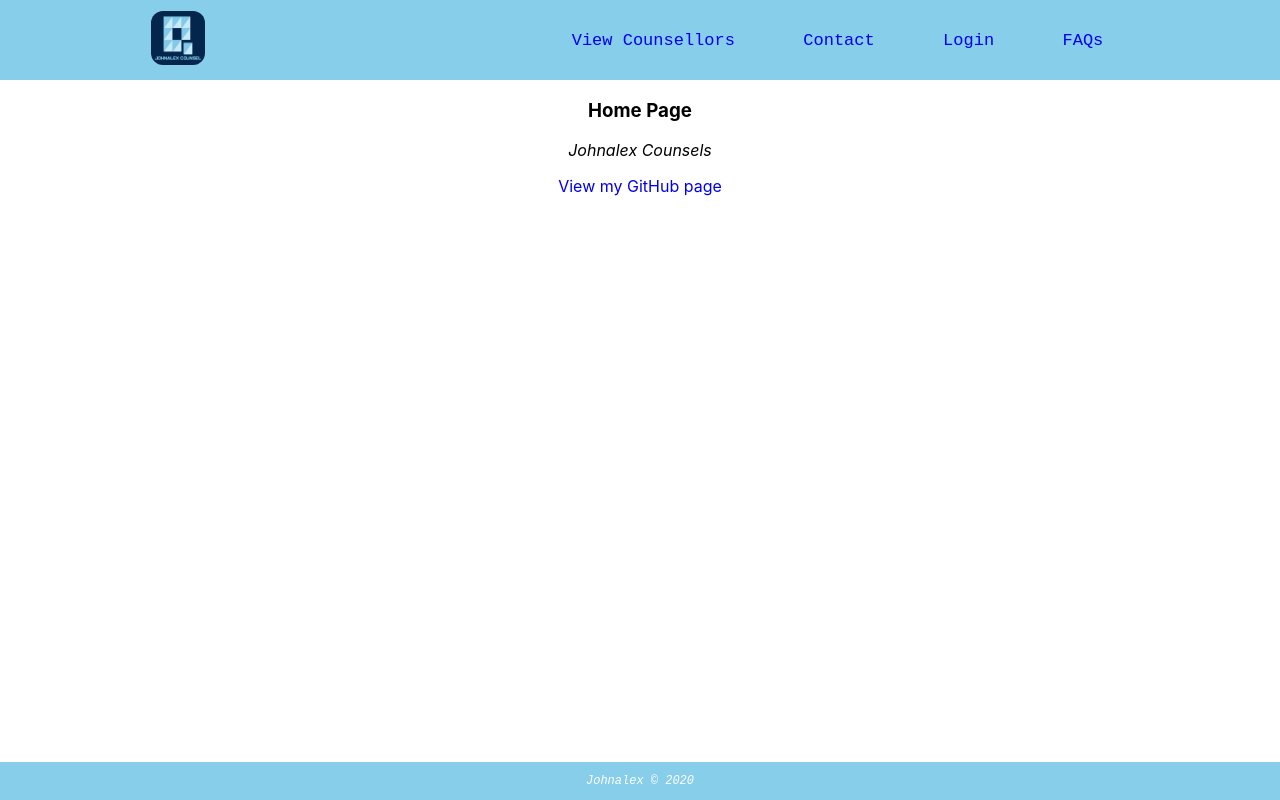
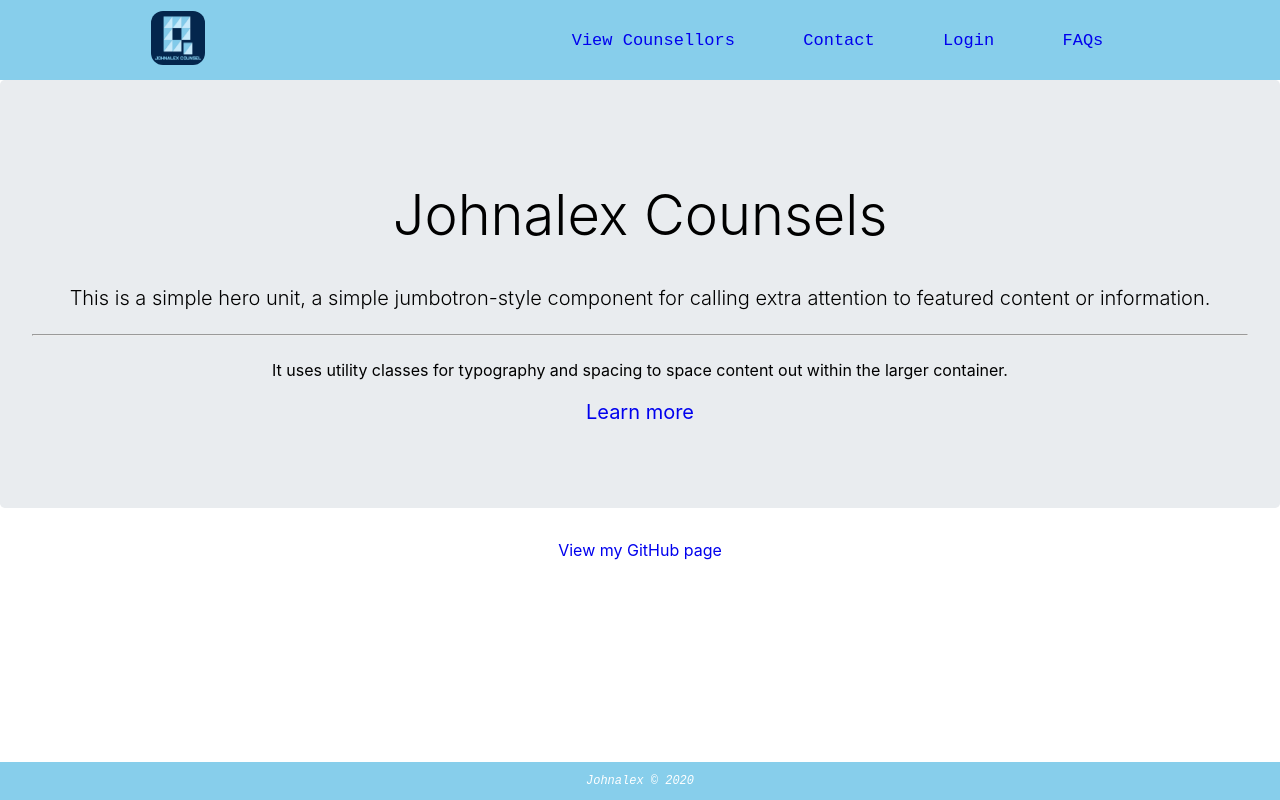
Before and after one commit to Johnalexx/counselling_project, a React (Create React App) app: page / in a window 1280 px wide. Built offline with nearby package versions, Linux system fonts and the light colour scheme.

Commit message:
modify index

```diff
--- a/src/counsel.css
+++ b/src/counsel.css
@@ -19,6 +19,33 @@ nav{
 }
 a{
     text-decoration: none;
+}
+/* Index Page */
+.index-jumbotron{
+    padding: 4rem 2rem;
+    margin-bottom: 2rem;
+    background-color: #e9ecef;
+    border-radius: .3rem;
+}
+.display-tron{
+    font-size: 3.5rem;
+    font-weight: 300;
+    line-height: 1.2;
+}
+.hero-unit{
+    font-size: 1.25rem;
+    font-weight: 300;
+}
+.marg-in{
+    margin-bottom: 1.5rem !important;
+    margin-top: 1.5rem !important;
+}
+.le-ad{
+    font-size: 1.25rem;
+    font-weight: 400;
+}
+.index-jumbotron-btn{
+
 }
 /* Reset Password page */
 .reset-pass-form-container{
--- a/src/pages/Index.js
+++ b/src/pages/Index.js
@@ -4,8 +4,16 @@ import {Link} from 'react-router-dom';
 function Index() {
     return (
         <div>
-            <h3>Home Page</h3>
-            <i>Johnalex Counsels</i>
+            {/* Homepage JumboTron */}
+            <div className="index-jumbotron">
+                <h1 className="display-tron">Johnalex Counsels</h1>
+                <p className="hero-unit">This is a simple hero unit, a simple jumbotron-style component for calling extra attention to featured content or information.</p>
+                <hr class="marg-in"/>
+                    <p>It uses utility classes for typography and spacing to space content out within the larger container.</p>
+                    <p class="le-ad">
+                        <a class="index-jumbotron-btn" href="#" role="button">Learn more</a>
+                    </p>
+            </div>
             <p><a href="https://github.com/johnalexx" target="_blank">View my GitHub page</a></p>
         </div>
     )
```
